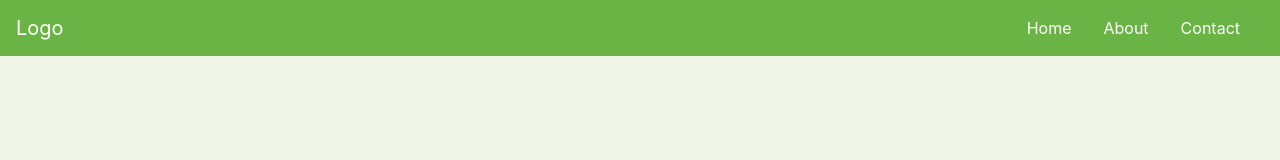
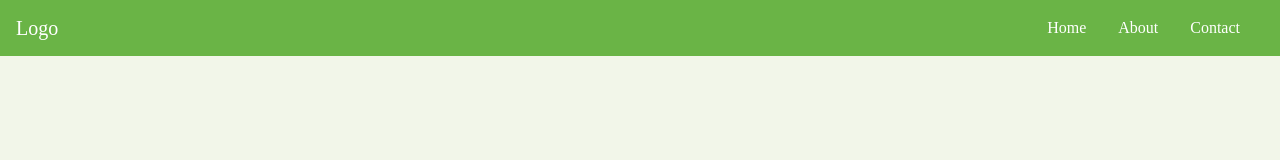
Before and after one commit to AnyaJ0521/AnyaJ0521.github.io, a plain HTML site: page index.html in a window 1280 px wide. Drawn offline with nearby package versions, Linux system fonts and the light colour scheme.

Commit message:
Update main.css

```diff
--- a/main.css
+++ b/main.css
@@ -1,7 +1,7 @@
 body {
   padding: 0;
   margin: 0;
-  background: #f2f6e9;\
+  background: #f2f6e9;
   font-family: serif;
 }
 /*--- navigation bar ---*/
```
